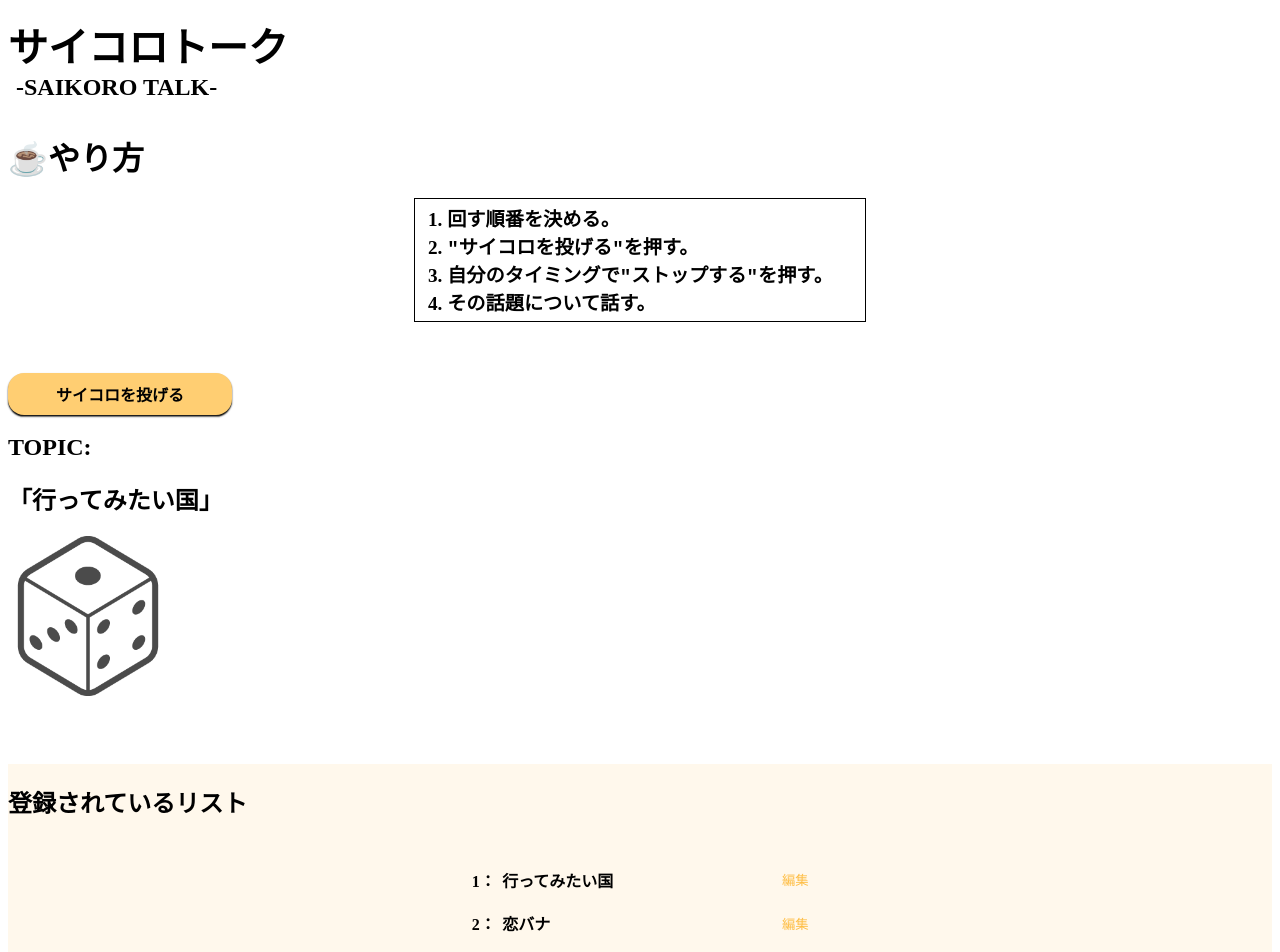
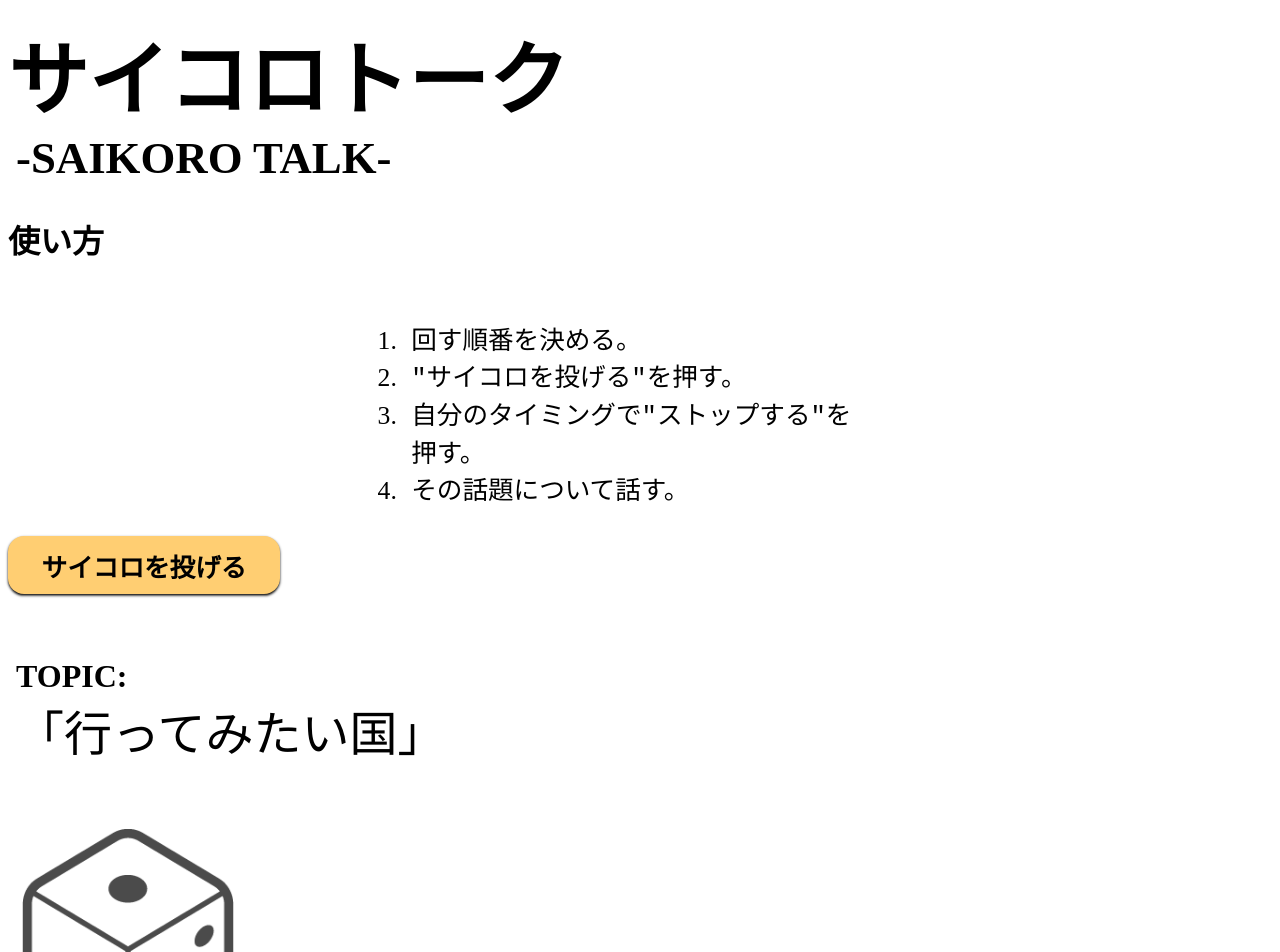
Before and after one commit to bignrn/my.web, a Vue app: page /ice-break in a window 1280 px wide. Shown: the part 80-1032 px from the top of the page. Built offline with nearby package versions, Linux system fonts and the light colour scheme; a web font is replaced by a local one.

Commit message:
アクティビティのデザイン一旦コミット

```diff
--- a/src/components/activity/EditTopicItem.vue
+++ b/src/components/activity/EditTopicItem.vue
@@ -56,6 +56,9 @@ const cancelBtn = (id) => {
 .edit-topic-item-wrap {
   .input-form-wrap {
     display: flex;
+    justify-content: center;
+    font-size: 1.6rem;
+    font-weight: 600;
 
     .disp-id {
       display: flex;
@@ -64,14 +67,11 @@ const cancelBtn = (id) => {
       padding: 0.4rem;
       background-color: $theme-color;
       border-radius: 0.5rem 0 0 0.5rem;
-      font-size: 1rem;
-      font-weight: 600;
     }
 
     .input-topic {
-      font-size: 1rem;
-      font-weight: 600;
-      width: 16rem;
+      max-width: 42rem;
+      width: 100%;
       height: 1.5rem;
       padding: 0.4rem;
       background-color: $theme-color;
@@ -82,17 +82,12 @@ const cancelBtn = (id) => {
         background-color: $white;
         outline: none;
       }
-
-      &.isDelete {
-        width: 15rem;
-      }
     }
 
     .delete-list-btn {
       border: none;
       background-color: transparent;
       color: $delete-text-color;
-      margin-left: auto;
       cursor: pointer;
     }
   }
--- a/src/components/activity/TopicDice.vue
+++ b/src/components/activity/TopicDice.vue
@@ -105,25 +105,33 @@ onUnmounted(() => {
     <h1 class="main-title">サイコロトーク</h1>
     <p class="sub-title">-SAIKORO TALK-</p>
     <div class="activity-list-wrap">
-      <h2>☕やり方</h2>
+      <h2>使い方</h2>
       <div class="list-wrap">
         <ol>
-          <li>回す順番を決める。</li>
-          <li><kbd>"サイコロを投げる"</kbd>を押す。</li>
-          <li>自分のタイミングで<kbd>"ストップする"</kbd>を押す。</li>
-          <li>その話題について話す。</li>
+          <li class="step-item">
+            <p>回す順番を決める。</p>
+          </li>
+          <li class="step-item">
+            <p><kbd>"サイコロを投げる"</kbd>を押す。</p>
+          </li>
+          <li class="step-item">
+            <p>自分のタイミングで<kbd>"ストップする"</kbd>を押す。</p>
+          </li>
+          <li class="step-item">
+            <p>その話題について話す。</p>
+          </li>
         </ol>
       </div>
     </div>
     <!-- DICE -->
     <div class="dice-area-wrap">
       <div>
-        <ButtonCommon @click="onClick" width="12rem" height="2rem" class="start-dice-btn">
+        <ButtonCommon @click="onClick" width="15rem" height="3rem" class="start-dice-btn">
           {{ btnMessage }}
         </ButtonCommon>
       </div>
-      <h2>TOPIC:</h2>
-      <h2 v-if="topicList.length > 0">「{{ topicList[topicIndex]?.title }}」</h2>
+      <p class="topic-title label">TOPIC:</p>
+      <p v-if="topicList.length > 0" class="topic-title">「{{ topicList[topicIndex]?.title }}」</p>
       <div v-else class="empty-list-wrap">
         <h3>リストがありません。</h3>
         <span class="empty-message-text">※追加するには下部にあるボタンから</span>
@@ -132,7 +140,7 @@ onUnmounted(() => {
     </div>
     <!-- TOPIC LIST -->
     <div class="activity-register-list-wrap">
-      <h2>登録されているリスト</h2>
+      <h2>トピックリスト</h2>
       <div class="list-wrap register-list-wrap">
         <ul v-if="topicList.length > 0">
           <li v-for="(list, i) of topicList" :key="list">
@@ -164,29 +172,32 @@ onUnmounted(() => {
 
 <style lang="scss" scoped>
 .activity-contents-wrap {
-  .dice-img {
-    width: 10rem;
-  }
-
   button {
     background: none;
     border: none;
   }
 
   .main-title {
-    font-size: 2.5rem;
+    font-size: 3rem;
   }
 
   .sub-title {
-    font-size: 1.5rem;
+    font-size: 2rem;
   }
 
   .dice-area-wrap {
-    .start-dice-btn {
-      font-size: 1rem;
-      font-weight: 600;
+    .topic-title {
+      font-size: 2.4rem;
+      font-weight: 500;
+
+      &.label {
+        font-size: 1.8rem;
+        font-weight: 600;
+        margin-top: 4rem
+      }
     }
 
+    // リストが無い時
     .empty-list-wrap {
       margin-bottom: 30px;
 
@@ -194,8 +205,14 @@ onUnmounted(() => {
         color: $text-secondary;
       }
     }
+
+    .dice-img {
+      width: 10rem;
+      margin-top: 4rem;
+    }
   }
 
+  // TOPIC LIST
   .activity-register-list-wrap {
     display: flex;
     flex-direction: column;
@@ -205,29 +222,21 @@ onUnmounted(() => {
     background-color: $theme-bg-color;
   }
 
-  .activity-list-wrap {
-    margin: 2rem 0;
+  // 使い方
+  .activity-list-wrap,
+  .activity-register-list-wrap {
+    margin: 2rem 0 0;
 
     h2 {
       font-size: 2rem;
-      margin: 0;
-      padding: 0;
     }
 
     ol {
       text-align: left;
       font-size: 1.2rem;
       font-weight: bold;
-      width: fit-content;
+      max-width: 29.6rem;
       padding: 0.3rem 2rem;
-      border: 0.1rem solid black;
-    }
-  }
-
-  .activity-list-wrap,
-  .activity-register-list-wrap {
-    h1 {
-      padding-top: 1rem;
     }
 
     .list-wrap {
@@ -236,13 +245,13 @@ onUnmounted(() => {
       margin: 0 0.5rem;
 
       &.register-list-wrap {
-        margin: 0 auto 1rem;
+        margin: 0 1.5rem;
+        margin-bottom: 1rem;
         flex-direction: column;
 
         ul {
           text-align: left;
           font-weight: bold;
-          width: fit-content;
           padding: 0rem;
           list-style-type: none;
         }
@@ -252,15 +261,33 @@ onUnmounted(() => {
         }
       }
 
+      li {
+        @mixin font-style {
+          font-size: 1.6rem;
+          font-weight: 500;
+        }
+
+        &.step-item {
+          @include font-style();
+
+          >p {
+            @include font-style();
+          }
+        }
+      }
+
       h1 {
         width: 6rem;
       }
 
       .registered-list {
+        align-items: center;
         display: flex;
-        max-width: 23rem;
-        margin: 0.4rem 0;
-        align-items: center;
+        max-width: 50rem;
+        width: 100%;
+        margin: 0.4rem auto;
+        font-size: 1.6rem;
+        font-weight: 500;
 
         .registered-list-id {
           padding: 0.4rem;
@@ -274,9 +301,11 @@ onUnmounted(() => {
         }
 
         .edit-btn {
+          justify-items: end;
+          width: 3rem;
+          padding: 0;
+          margin: 0 0 0 auto;
           color: $secondary-text-color;
-          margin: 0 0 0 auto;
-          justify-items: end;
           cursor: pointer;
         }
       }
@@ -285,7 +314,10 @@ onUnmounted(() => {
     .list-add-btn-wrap {
       display: flex;
       align-items: center;
+      max-width: 50rem;
+      width: 100%;
       padding: 0;
+      margin: 0 auto;
       cursor: pointer;
 
       .add-img-icon {
@@ -296,8 +328,43 @@ onUnmounted(() => {
 
       p {
         color: $text-black;
-        font-weight: 600;
-        line-height: 1rem;
+        font-size: 1.6rem;
+        font-weight: 700;
+      }
+    }
+  }
+
+  @media screen and (width > 1000px) {
+    .main-title {
+      font-size: 5rem;
+    }
+
+    .sub-title {
+      font-size: 2.8rem;
+    }
+
+    .activity-list-wrap {
+      h2 {
+        font-size: 2rem;
+      }
+
+      ol {
+        font-size: 1.6rem;
+      }
+    }
+
+    .dice-area-wrap {
+      .topic-title {
+        font-size: 3rem;
+
+        &.label {
+          font-size: 2rem;
+          margin-top: 4rem
+        }
+      }
+
+      .dice-img {
+        width: 15rem;
       }
     }
   }
--- a/src/components/all/common/ButtonCommon.vue
+++ b/src/components/all/common/ButtonCommon.vue
@@ -22,6 +22,7 @@ defineProps({
 <style lang="scss" scoped>
 .common-button-wrap {
   border: $button-bg solid 0.1rem;
+  font-size: 1.6rem;
   font-weight: bold;
   color: black;
   padding: 0.3rem 1rem;
```
